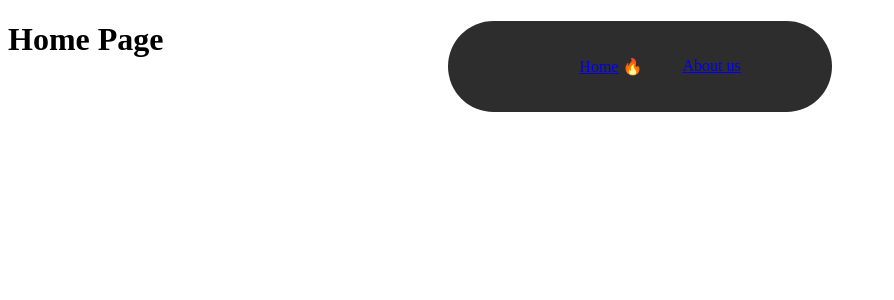
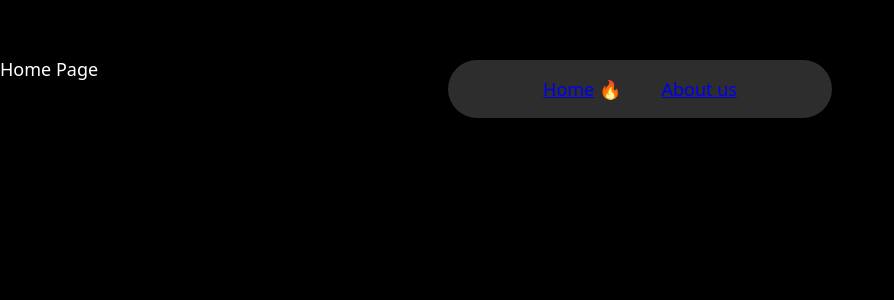
Before and after one commit to bom0320/movie-rebuild, a Next.js app: page / in a window 1280 px wide. Shown: the top 300 px of the page, without its empty margins (0-894 px from the left). Built offline with nearby package versions, Linux system fonts and the light colour scheme.

Commit message:
fix: global.css

```diff
--- a/app/layout.tsx
+++ b/app/layout.tsx
@@ -1,3 +1,4 @@
+import "../styles/global.css";
 import Navigation from "../app/navigation";
 export const metadata = {
   title: 'Next.js',
--- a/styles/global.css
+++ b/styles/global.css
@@ -128,3 +128,20 @@ table {
     border-collapse: collapse;
     border-spacing: 0;
 }
+
+body {
+    padding-top: 60px;
+    font-family: system-ui,
+        -apple-system, BlinkMacSystemFont,
+        'Segoe UI',
+        Roboto,
+        Oxygen,
+        Ubuntu,
+        Cantarell,
+        'Open Sans',
+        'Helvetica Neue',
+        sans-serif;
+    background-color: black;
+    color: white;
+    font-size: 18px;
+}
```
